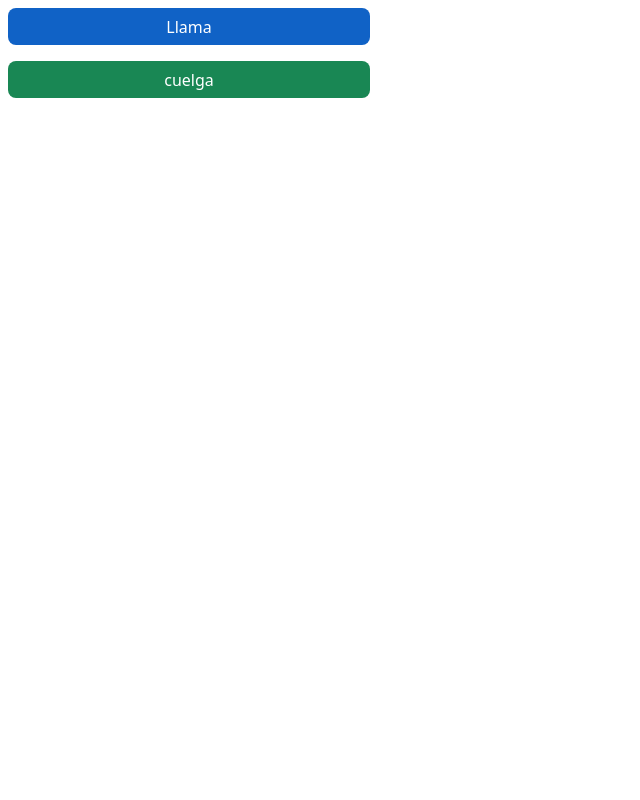
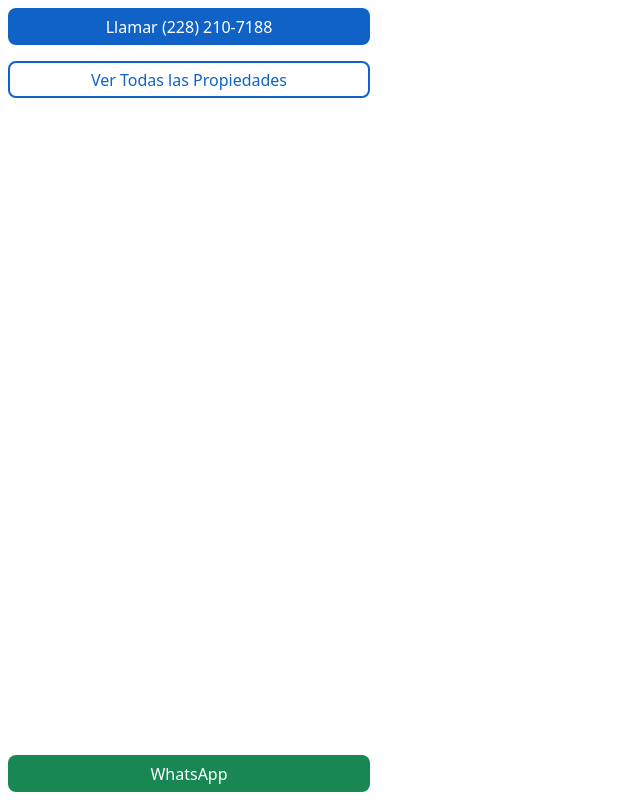
Before and after one commit to PonceGL/real-state, a Next.js app: page /pruebasButton in a window 1280 px wide. Shown: the whole page, without its empty margins (0-640 px from the left). Built offline with nearby package versions, Linux system fonts and the light colour scheme.

Commit message:
fix(Button): button functionality pruebas

```diff
--- a/src/app/pruebasButton/page.tsx
+++ b/src/app/pruebasButton/page.tsx
@@ -5,8 +5,9 @@ import Button from "@/components/Button";
 export default function PruebaButton() {
     return (
         <>
-            <Button stylePreset=" bg-[#1062C6] m-2" buttonClick={() => { console.log('en llamada...') }} text={"Llama"} />
-            <Button stylePreset=" bg-[#198754] m-2" buttonClick={() => { console.log('colgado') }} text={"cuelga"} />
+            <Button stylePreset=" bg-[#1062C6] m-2" styleText="text-white" buttonClick={() => { console.log('Llamando') }} text={"Llamar (228) 210-7188"} />
+            <Button stylePreset=" bg-white border-2 border-[#1062C6] m-2 " styleText="text-[#1062C6]" buttonClick={() => { console.log('Ver Todas las Propiedades') }} text={"Ver Todas las Propiedades"} />
+            <Button stylePreset=" bg-[#198754] m-2" styleText="text-white" buttonClick={() => { console.log('WhatsApp') }} text={"WhatsApp"} />
         </>
     )
 }
--- a/src/components/Button.tsx
+++ b/src/components/Button.tsx
@@ -3,14 +3,15 @@ interface ButtonProps {
     text: string,
     buttonClick: () => void,
     stylePreset?: string,
+    styleText?: string,
 }
 
 
 
-export default function Button({ text, buttonClick, stylePreset }: ButtonProps) {
+export default function Button({ text, buttonClick, stylePreset, styleText }: ButtonProps) {
     return (
         <button className={`h-[37px] w-[362px] rounded-[8px] ${stylePreset}`} onClick={buttonClick}>
-            <p className="text-white">{text}</p>
+            <p className={`${styleText}`}>{text}</p>
         </button>
     );
 }
```
